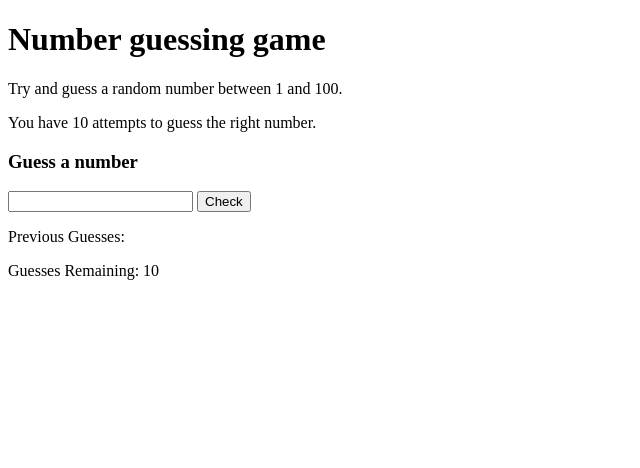
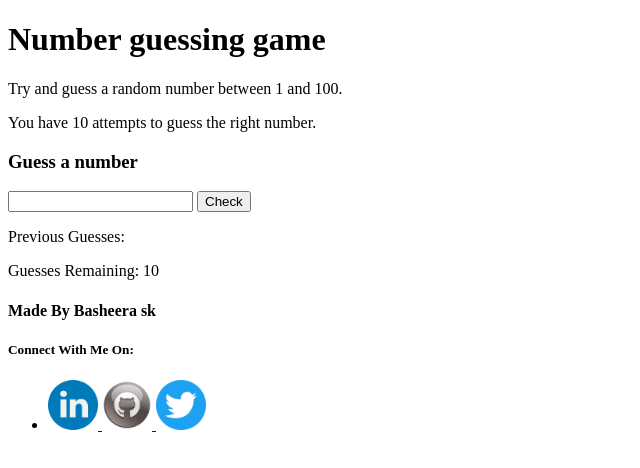
Before and after one commit to Bashi-7869/Javascript-Practicing, a plain HTML site: page Numberguessing Game/index.html in a window 1280 px wide. Shown: the whole page, without its empty margins (0-640 px from the left). Drawn offline with Linux system fonts and the light colour scheme.

Commit message:
initial commit

```diff
--- a/Numberguessing Game/index.html
+++ b/Numberguessing Game/index.html
@@ -28,7 +28,26 @@
               </div>
           </div>
      </main>
+     <footer>
+           <h4> Made By Basheera sk </h4>
+           <h5> Connect With Me On: </h5>
+          <ul>
+              <li>
+                   <a class="link list-item-inline" href="#" target="_blank">
+                       <img src="Linkedin.png" width="50px" alt="Linkedin">
+                   </a>
 
 
+                  <a class="link list-item-inline" href="#" target="_blank">
+                     <img src="Github.png" width="50px" alt="Github">
+                 </a>
+
+
+                  <a class="link list-item-inline" href="#" target="_blank">
+                     <img src="Twitter.png" width="50px" alt="Twitter">
+                  </a>
+             </li>
+          </ul>
+     </footer>
  </body>
 </html>
```
